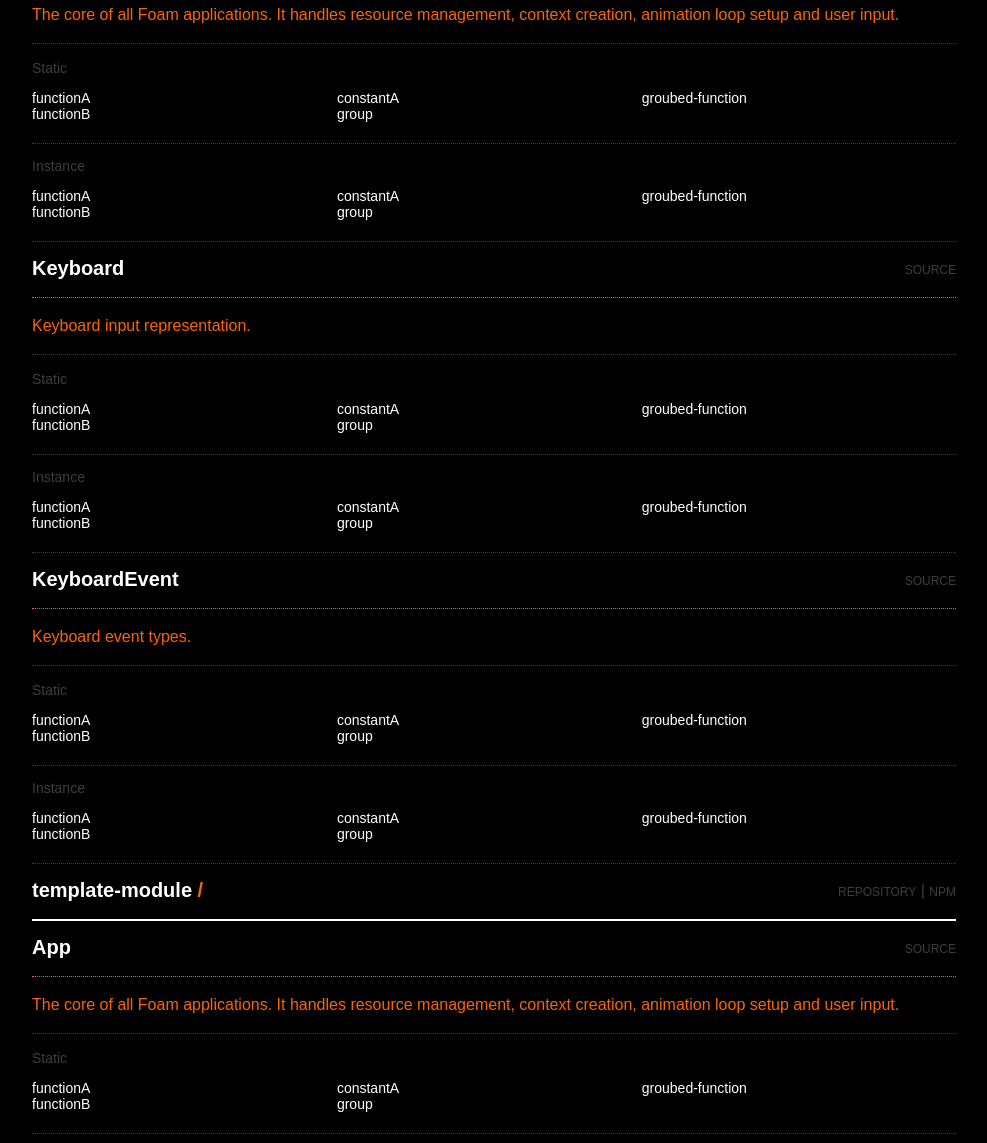
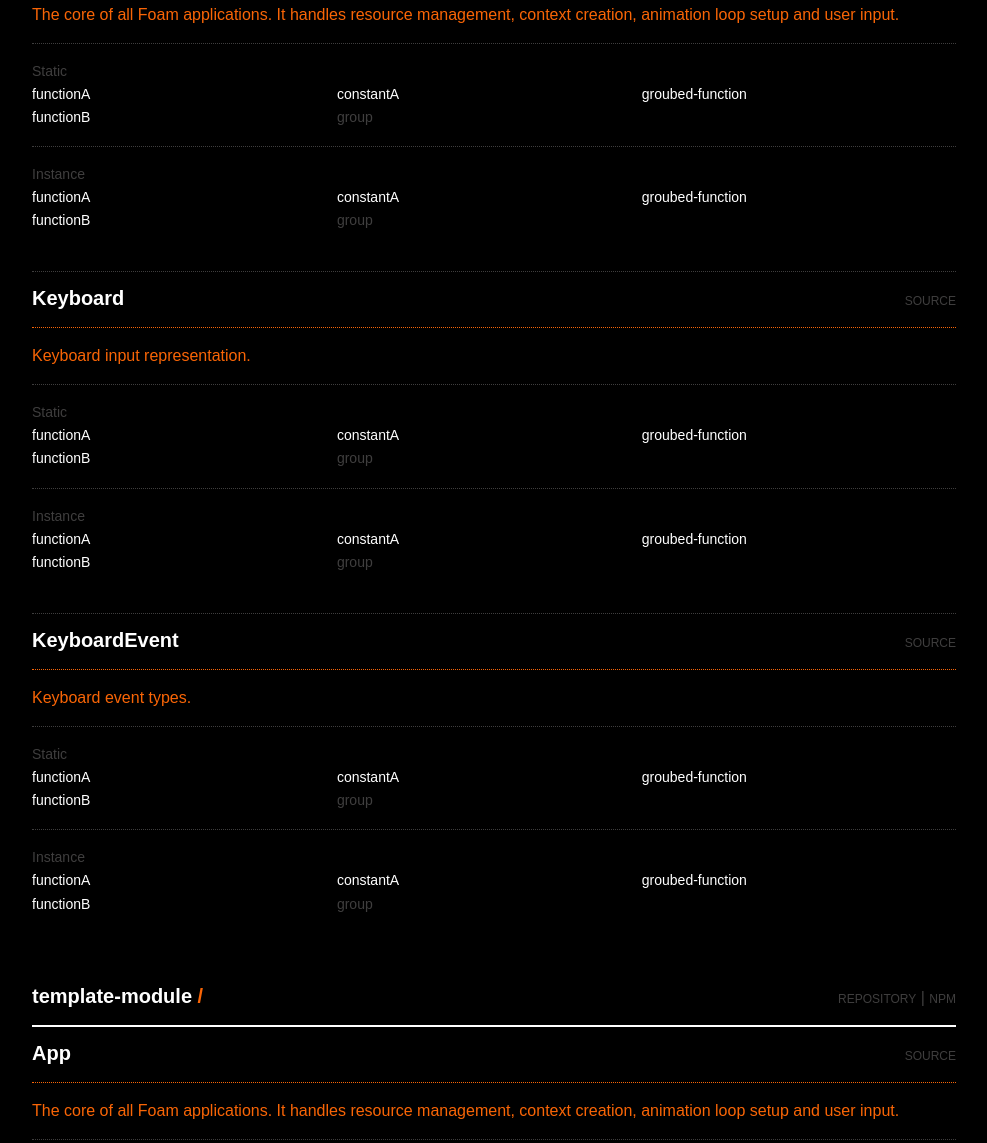
Before and after one commit to foam-lib/foam-documentation, a website: page template/index.jade in a window 1280 px wide. Shown: the part 625-1768 px from the top of the page, without its empty margins (146-1133 px from the left). Drawn offline with nearby package versions, Linux system fonts and the light colour scheme; files that its build step writes are made by us from their sources; files whose address does not match are found by name; a web font is replaced by a local one.

Commit message:
style style cosmetics

```diff
--- a/bin/style/style.css
+++ b/bin/style/style.css
@@ -136,6 +136,10 @@
 /* MODULE
 /*--------------------------------------------------------------------------------------------------------------------*/
 
+.overview-module{
+    padding-bottom: 1rem;
+}
+
 .module-info, .sub-module-info{
     height: 55px;
     line-height: 53px;
@@ -147,7 +151,7 @@
     color: #3F3E3E;
     font-size: 0.75rem;
     text-transform: uppercase;
-    line-height: 56px;
+    line-height: 58px;
 }
 
 .module-info h2, .module-info .info-meta{
@@ -196,6 +200,10 @@
     padding-bottom: 1em;
 }
 
+.sub-module-description{
+    margin-bottom: 0;
+}
+
 /*--------------------------------------------------------------------------------------------------------------------*/
 /* PROPERTIES
 /*--------------------------------------------------------------------------------------------------------------------*/
@@ -203,19 +211,19 @@
 .properties{
     font-size: 0.875rem;
     border-bottom: 1px dotted #3F3E3E;
-    padding-bottom: 2rem;
+    padding: 1rem 0 2.65rem 0;
+    margin: 0;
+    line-height: 1.65em;
 }
 
 .properties h3{
     width: 100%;
-    font-size: 0.875rem;
+    font-size: inherit;
     text-transform: capitalize;
     font-weight: normal;
     color: #3F3E3E;
-}
-
-.property-list{
-    padding-bottom: 1.5em;
+    padding: 0;
+    margin: 0;
 }
 
 .list-row{
@@ -224,3 +232,36 @@
     box-sizing: border-box;
     float: left;
 }
+
+.property-list{
+    padding-bottom: 1.5em;
+}
+
+.properties:last-of-type{
+    padding-bottom: 4rem;
+}
+
+.property-list li a:visited,
+.property-list li a:active{
+    color: inherit;
+    text-decoration: none;
+}
+
+.property-list li a:hover{
+    border-bottom: 1px dotted #F96506;
+    cursor: pointer;
+}
+
+.property-group{
+    color: #3F3E3E;
+}
+
+.property-placeholder:after{
+    content: ' ';
+}
+
+.overview-sub-module:last-child .properties:last-of-type{
+    /*background-color: #00ff00;*/
+    border-bottom: none;
+
+}
```
